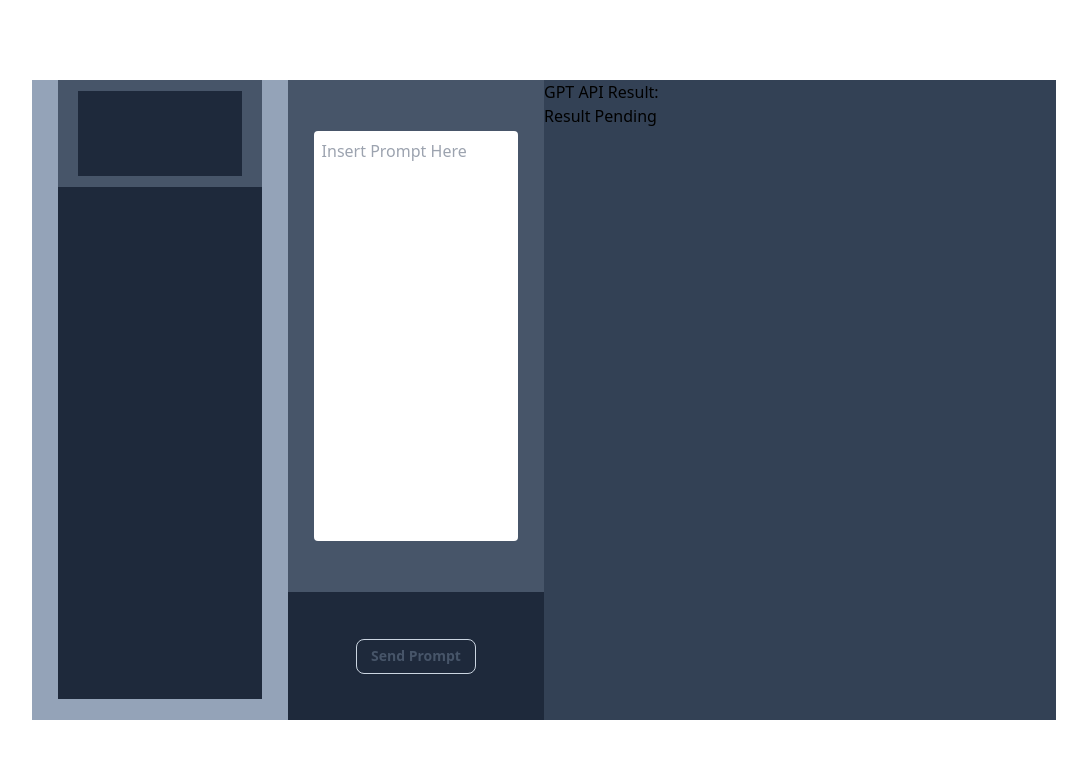
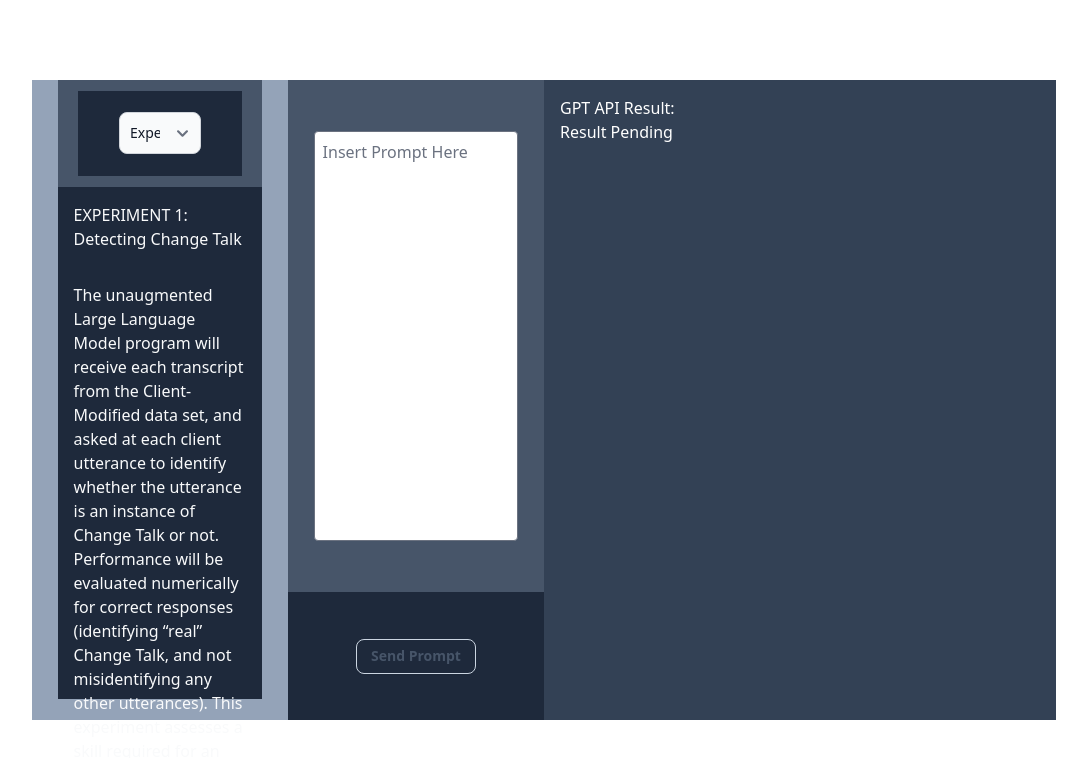
Before and after one commit to MadiganMcCaul/HonoursInterface, a Nuxt app: page / in a window 1280 px wide. Shown: the top 758 px of the page, without its empty margins (96-1183 px from the left). Built offline with nearby package versions, Linux system fonts and the light colour scheme; no server answers; a web font is replaced by a local one.

Commit message:
Implemented Dropdown box and began implementing effects of changing experiment

```diff
--- /dev/null
+++ b/components/Dropdown.vue
@@ -0,0 +1,31 @@
+<template>
+  <div>
+    <select
+      v-model="selectedItem"
+      @change="handleChange"
+      class="bg-gray-50 border border-gray-300 text-gray-900 text-sm rounded-lg focus:ring-blue-500 focus:border-blue-500 block w-full p-2.5 dark:bg-gray-700 dark:border-gray-600 dark:placeholder-gray-400 dark:text-white dark:focus:ring-blue-500 dark:focus:border-blue-500"
+    >
+      <option value="experiment1">Experiment 1</option>
+      <option value="experiment2">Experiment 2</option>
+      <option value="experiment3">Experiment 3</option>
+      <option value="experiment4">Experiment 4</option>
+    </select>
+  </div>
+</template>
+
+<script lang="ts">
+import Vue from "vue";
+export default Vue.extend({
+  data() {
+    return {
+      selectedItem: "experiment1", // Initialize with a default value
+    };
+  },
+  methods: {
+    handleChange() {
+      // Do something with this.selectedItem when the dropdown changes
+      this.$emit("selectedItemChanged", this.selectedItem);
+    },
+  },
+});
+</script>
--- a/components/ExperimentSelection.vue
+++ b/components/ExperimentSelection.vue
@@ -9,10 +9,56 @@
     >
       <div
         id="Experiment-Selection-Box"
-        class="flex w-4/5 h-4/5 bg-slate-800"
-      ></div>
+        class="flex w-4/5 h-4/5 bg-slate-800 justify-center items-center"
+      >
+        <Dropdown @selectedItemChanged="selectedItemChanged" class="w-1/2" />
+      </div>
     </div>
 
-    <div id="Experiment-Context" class="flex w-4/5 h-4/5 bg-slate-800"></div>
+    <div id="Experiment-Context" class="flex flex-col w-4/5 h-4/5 bg-slate-800">
+      <p class="p-4 text-gray-50">{{ handleExperimentContextTitle() }}</p>
+      <p class="p-4 text-gray-50">{{ handleExperimentContext() }}</p>
+    </div>
   </div>
 </template>
+
+<script lang="ts">
+import Vue from "vue";
+export default Vue.extend({
+  data() {
+    return {
+      selectedItem: "experiment1", // Initialize with a default value
+    };
+  },
+
+  methods: {
+    selectedItemChanged(selectedItem: string) {
+      this.selectedItem = selectedItem;
+      this.$emit("selectedItemChanged", this.selectedItem);
+      console.log(this.selectedItem);
+    },
+    handleExperimentContext() {
+      if (this.selectedItem == "experiment1") {
+        return "The unaugmented Large Language Model program will receive each transcript from the Client-Modified data set, and asked at each client utterance to identify whether the utterance is an instance of Change Talk or not. Performance will be evaluated numerically for correct responses (identifying “real” Change Talk, and not misidentifying any other utterances). This experiment assesses a skill required for an Interviewer chatbot, as a Motivational Interviewer must be able to identify instances of Change Talk whenever they occur." as String;
+      } else if (this.selectedItem == "experiment2") {
+        return "";
+      } else if (this.selectedItem == "experiment3") {
+        return "";
+      } else if (this.selectedItem == "experiment4") {
+        return "";
+      }
+    },
+    handleExperimentContextTitle() {
+      if (this.selectedItem == "experiment1") {
+        return "EXPERIMENT 1: Detecting Change Talk";
+      } else if (this.selectedItem == "experiment2") {
+        return "";
+      } else if (this.selectedItem == "experiment3") {
+        return "";
+      } else if (this.selectedItem == "experiment4") {
+        return "";
+      }
+    },
+  },
+});
+</script>
--- a/components/PromptResult.vue
+++ b/components/PromptResult.vue
@@ -3,10 +3,10 @@
     id="Prompt-Result-Container"
     class="flex w-2/4 bg-slate-700 overflow-y-auto"
   >
-    <div id="Prompt-Result-Text" class="">
-      <h1>GPT API Result:</h1>
-      <p v-if="$store.state.prompt.promptResults.length !== 0" > {{ $store.state.prompt.promptResults[0].promptResult.choices[0].message.content }}</p>
-      <p v-if="$store.state.prompt.promptResults.length === 0">Result Pending</p>
+    <div id="Prompt-Result-Text" class=" p-4">
+      <h1 class="text-white" >GPT API Result:</h1>
+      <p class="text-white"  v-if="$store.state.prompt.promptResults.length !== 0" > {{ $store.state.prompt.promptResults[0].promptResult.choices[0].message.content }}</p>
+      <p class="text-white" v-if="$store.state.prompt.promptResults.length === 0">Result Pending</p>
     </div>
   </div>
 </template>
--- a/package.json
+++ b/package.json
@@ -13,6 +13,7 @@
     "@nuxtjs/axios": "^5.13.6",
     "axios": "^0.21.1",
     "core-js": "^3.25.3",
+    "flowbite": "^1.8.1",
     "nuxt": "^2.15.8",
     "openai": "^3.1.0",
     "openapi": "^1.0.1",
--- a/tailwind.config.js
+++ b/tailwind.config.js
@@ -6,6 +6,7 @@ module.exports = {
     "./pages/**/*.vue",
     "./plugins/**/*.{js,ts}",
     "./nuxt.config.{js,ts}",
+    "./node_modules/flowbite/**/*.js",
   ],
   theme: {
     extend: {
@@ -30,5 +31,5 @@ module.exports = {
       },
     },
   },
-  plugins: [],
+  plugins: [require("flowbite/plugin")],
 };
```
Also changed, not shown: 1 other file (tests, documents, lock files or other folders).
